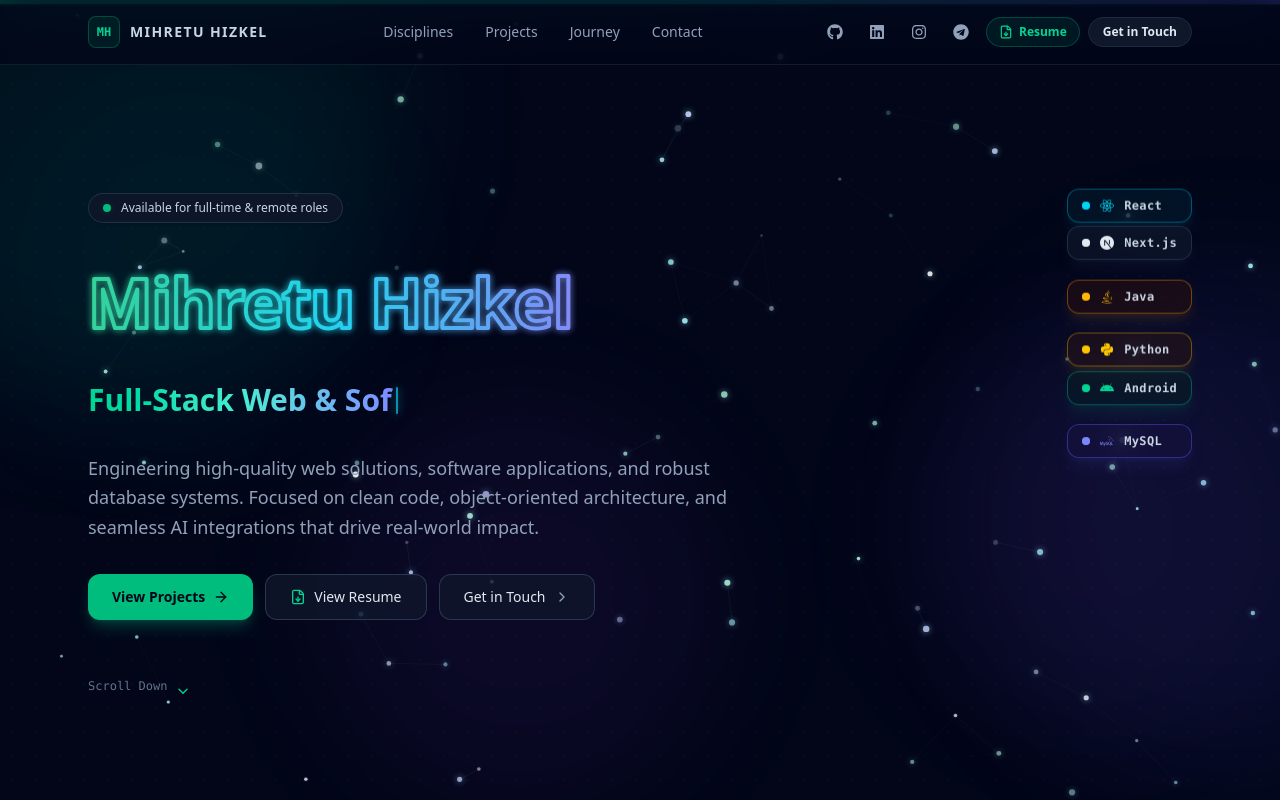
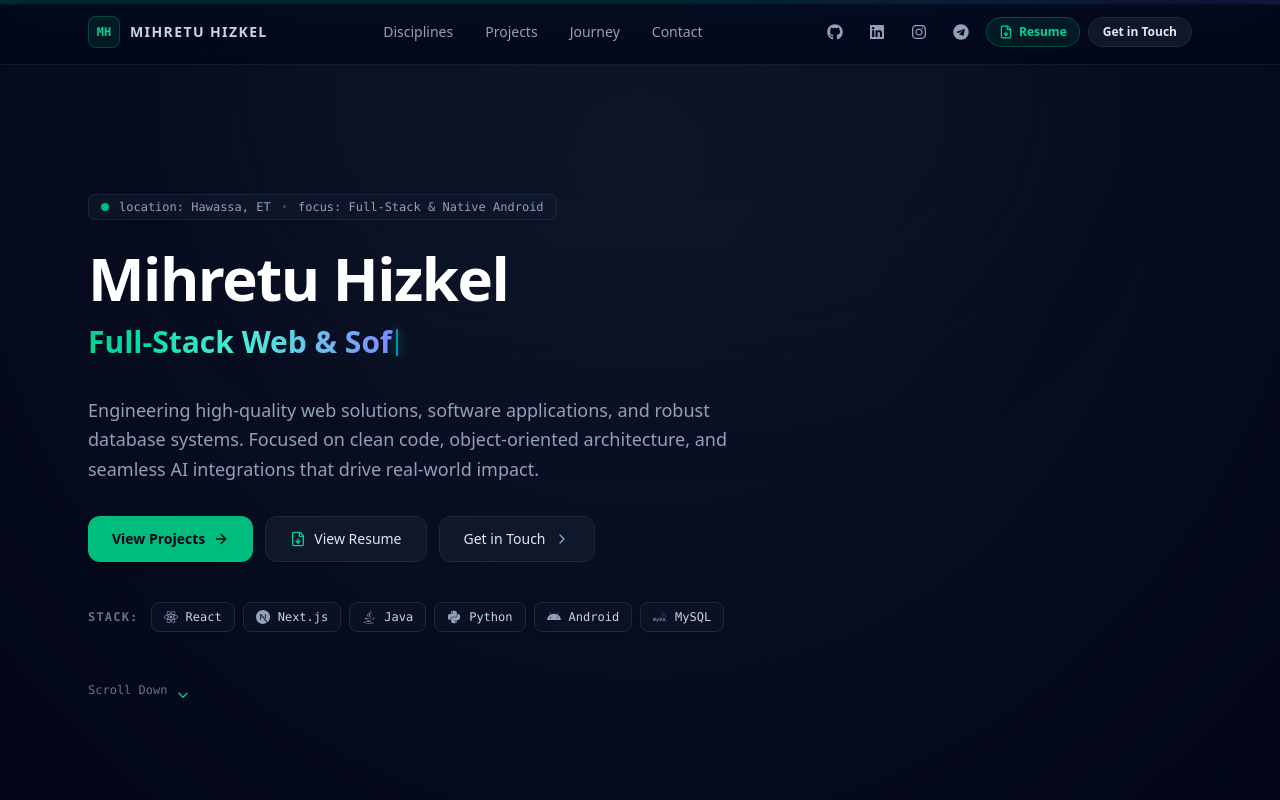
Before and after one commit to mihretu-dev/portfolio, a Next.js app: page / in a window 1280 px wide. Shown: the top 800 px of the page. Built offline with nearby package versions, Linux system fonts and the light colour scheme.

Commit message:
gave it a minimalist software engineering aesthetic look

```diff
--- a/src/app/page.tsx
+++ b/src/app/page.tsx
@@ -331,18 +331,10 @@ export default function PortfolioPage() {
         style={{ scaleX }}
       />
 
-      {/* ── Custom Animated Pointer ── */}
-      <CustomCursor />
-
-      {/* ── Fixed Starfield Background ── */}
-      <Starfield />
-
-      {/* ── Ambient Background Glows ── */}
-      <div className="pointer-events-none fixed inset-0 z-0 overflow-hidden" aria-hidden="true">
-        <div className="absolute -top-48 -left-48 w-[600px] h-[600px] bg-emerald-500/8 rounded-full blur-3xl" />
-        <div className="absolute top-1/3 -right-48 w-[500px] h-[500px] bg-indigo-500/8 rounded-full blur-3xl" />
-        <div className="absolute bottom-0 left-1/4 w-[400px] h-[400px] bg-purple-500/6 rounded-full blur-3xl" />
-        <div className="absolute inset-0 bg-grid-pattern opacity-30" />
+      {/* ── Ambient Radial Background ── */}
+      <div className="pointer-events-none fixed inset-0 z-0 overflow-hidden bg-slate-950" aria-hidden="true">
+        <div className="absolute inset-0 bg-[radial-gradient(circle_at_50%_20%,#0f172a_0%,#020617_100%)] opacity-90" />
+        <div className="absolute -top-40 left-1/2 -translate-x-1/2 w-[800px] h-[500px] bg-slate-900/30 blur-3xl pointer-events-none rounded-full" />
       </div>
 
       {/* ── Navigation ── */}
@@ -435,70 +427,48 @@ export default function PortfolioPage() {
         {/* ═══ HERO ═══════════════════════════════════════════════════════ */}
         <section id="hero" className="relative space-y-8 md:pt-8 overflow-visible">
 
-          {/* Animated Background Ambient Glow Pulses */}
-          <motion.div
-            className="absolute -top-24 -left-24 w-96 h-96 bg-cyan-500/10 rounded-full blur-3xl pointer-events-none"
-            animate={{
-              scale: [1, 1.2, 1],
-              opacity: [0.3, 0.5, 0.3],
-            }}
-            transition={{
-              duration: 8,
-              repeat: Infinity,
-              ease: "easeInOut",
-            }}
-          />
-          <motion.div
-            className="absolute top-1/3 -right-24 w-96 h-96 bg-purple-500/10 rounded-full blur-3xl pointer-events-none"
-            animate={{
-              scale: [1.2, 1, 1.2],
-              opacity: [0.3, 0.5, 0.3],
-            }}
-            transition={{
-              duration: 9,
-              repeat: Infinity,
-              ease: "easeInOut",
-            }}
-          />
-
           <motion.div
             variants={heroContainerVariants}
             initial="hidden"
             animate="show"
             className="space-y-7 max-w-3xl relative z-10"
           >
-            {/* 1. Availability Status Pill */}
+            {/* Developer Status Meta Line */}
             <motion.div variants={heroItemVariants}>
-              <div className="inline-flex items-center gap-2.5 px-3.5 py-1.5 rounded-full bg-slate-900/90 border border-slate-700/60 shadow-sm text-xs font-medium text-slate-300">
+              <div className="inline-flex items-center gap-2.5 px-3 py-1 rounded-md bg-slate-900/80 border border-slate-800/80 text-xs font-mono text-slate-400 shadow-sm">
                 <span className="relative flex h-2 w-2">
                   <span className="animate-ping absolute inline-flex h-full w-full rounded-full bg-emerald-400 opacity-75" />
                   <span className="relative inline-flex rounded-full h-2 w-2 bg-emerald-500" />
                 </span>
-                Available for full-time &amp; remote roles
+                <span>location: Hawassa, ET</span>
+                <span className="text-slate-700">•</span>
+                <span>focus: Full-Stack &amp; Native Android</span>
               </div>
             </motion.div>
 
-            {/* 2 & 3. Main Name Heading & Subtitle */}
+            {/* Main Name Heading & Subtitle */}
             <motion.div variants={heroItemVariants} className="space-y-2">
-              <AnimatedName />
+              <h1 className="text-4xl sm:text-5xl md:text-6xl font-bold tracking-tight text-white">
+                Mihretu Hizkel
+              </h1>
               <TypewriterSubtitle />
             </motion.div>
 
             {/* 4. Bio Text Paragraph */}
-            <motion.p variants={heroItemVariants} className="text-base sm:text-lg text-slate-400 leading-relaxed max-w-2xl">
+            <motion.p variants={heroItemVariants} className="text-base sm:text-lg text-slate-400 leading-relaxed max-w-2xl font-normal">
               Engineering high-quality web solutions, software applications, and robust
               database systems. Focused on clean code, object-oriented architecture,
               and seamless AI integrations that drive real-world impact.
             </motion.p>
 
-            {/* 5. Action Buttons with Hover & Tap Effects */}
+            {/* 5. Action Buttons */}
             <motion.div variants={heroItemVariants} className="pt-1 flex flex-wrap gap-3">
               <motion.a
                 href="#projects"
                 id="hero-view-projects"
-                whileHover={{ scale: 1.05 }}
-                whileTap={{ scale: 0.95 }}
-                className="group inline-flex items-center gap-2 px-6 py-3 rounded-xl bg-emerald-500 hover:bg-emerald-400 text-slate-950 font-bold text-sm transition-all duration-200 shadow-lg shadow-emerald-500/25 hover:shadow-emerald-500/40"
+                whileHover={{ scale: 1.02 }}
+                whileTap={{ scale: 0.98 }}
+                className="group inline-flex items-center gap-2 px-6 py-3 rounded-xl bg-emerald-500 hover:bg-emerald-400 text-slate-950 font-semibold text-sm transition-all duration-200 shadow-md"
               >
                 View Projects
                 <ArrowRight className="w-4 h-4 group-hover:translate-x-0.5 transition-transform" />
@@ -508,9 +478,9 @@ export default function PortfolioPage() {
                 target="_blank"
                 rel="noopener noreferrer"
                 id="hero-view-resume"
-                whileHover={{ scale: 1.05 }}
-                whileTap={{ scale: 0.95 }}
-                className="inline-flex items-center gap-2 px-6 py-3 rounded-xl bg-slate-900/80 hover:bg-slate-800 border border-slate-700/80 hover:border-slate-600 text-slate-200 font-medium text-sm transition-all duration-200 group"
+                whileHover={{ scale: 1.02 }}
+                whileTap={{ scale: 0.98 }}
+                className="inline-flex items-center gap-2 px-6 py-3 rounded-xl bg-slate-900 hover:bg-slate-800 border border-slate-800 hover:border-slate-700 text-slate-200 font-medium text-sm transition-all duration-200 group"
               >
                 <FileDown className="w-4 h-4 text-emerald-400 group-hover:translate-y-0.5 transition-transform" />
                 View Resume
@@ -518,17 +488,45 @@ export default function PortfolioPage() {
               <motion.a
                 href="#contact"
                 id="hero-get-in-touch"
-                whileHover={{ scale: 1.05 }}
-                whileTap={{ scale: 0.95 }}
-                className="inline-flex items-center gap-2 px-6 py-3 rounded-xl bg-slate-900/80 hover:bg-slate-800 border border-slate-700/80 hover:border-slate-600 text-slate-200 font-medium text-sm transition-all duration-200"
+                whileHover={{ scale: 1.02 }}
+                whileTap={{ scale: 0.98 }}
+                className="inline-flex items-center gap-2 px-6 py-3 rounded-xl bg-slate-900 hover:bg-slate-800 border border-slate-800 hover:border-slate-700 text-slate-200 font-medium text-sm transition-all duration-200"
               >
                 Get in Touch
                 <ChevronRight className="w-4 h-4 text-slate-400" />
               </motion.a>
             </motion.div>
 
+            {/* 6. Clean Horizontal Tech Stack Bar */}
+            <motion.div variants={heroItemVariants} className="pt-3">
+              <div className="flex flex-wrap items-center gap-2">
+                <span className="text-xs font-mono text-slate-500 uppercase tracking-widest mr-1 font-semibold">
+                  Stack:
+                </span>
+                {[
+                  { name: "React", icon: FaReact },
+                  { name: "Next.js", icon: SiNextdotjs },
+                  { name: "Java", icon: FaJava },
+                  { name: "Python", icon: FaPython },
+                  { name: "Android", icon: FaAndroid },
+                  { name: "MySQL", icon: SiMysql },
+                ].map((tech) => {
+                  const Icon = tech.icon;
+                  return (
+                    <div
+                      key={tech.name}
+                      className="inline-flex items-center gap-2 px-3 py-1.5 rounded-lg border border-slate-800 bg-slate-900/50 text-slate-300 text-xs font-mono font-medium hover:border-slate-700 hover:text-white transition-all shadow-sm cursor-default"
+                    >
+                      <Icon className="w-3.5 h-3.5 text-slate-400" />
+                      <span>{tech.name}</span>
+                    </div>
+                  );
+                })}
+              </div>
+            </motion.div>
+
             {/* Bouncing Scroll Down Indicator */}
-            <motion.div variants={heroItemVariants} className="pt-6">
+            <motion.div variants={heroItemVariants} className="pt-4">
               <a
                 href="#disciplines"
                 aria-label="Scroll down to Disciplines"
@@ -543,64 +541,6 @@ export default function PortfolioPage() {
                 </motion.div>
               </a>
             </motion.div>
-          </motion.div>
-
-          {/* 6. Decorative Floating Technology Pill Badges with Organic Floating Animation */}
-          <motion.div
-            initial={{ opacity: 0 }}
-            animate={{ opacity: 1 }}
-            transition={{ duration: 1, delay: 0.6 }}
-            className="hidden lg:flex absolute right-0 top-6 flex-col gap-3.5 z-20"
-          >
-            {[
-              { name: "React", icon: FaReact, color: "border-cyan-500/40 bg-cyan-950/30 text-cyan-400 shadow-cyan-500/10" },
-              { name: "Next.js", icon: SiNextdotjs, color: "border-slate-700/60 bg-slate-900/70 text-slate-200 shadow-slate-500/10" },
-              { name: "Java", icon: FaJava, color: "border-amber-500/40 bg-amber-950/30 text-amber-400 shadow-amber-500/10" },
-              { name: "Python", icon: FaPython, color: "border-yellow-500/40 bg-yellow-950/30 text-yellow-400 shadow-yellow-500/10" },
-              { name: "Android", icon: FaAndroid, color: "border-emerald-500/40 bg-emerald-950/30 text-emerald-400 shadow-emerald-500/10" },
-              { name: "MySQL", icon: SiMysql, color: "border-indigo-500/40 bg-indigo-950/30 text-indigo-400 shadow-indigo-500/10" },
-            ].map((tech, i) => {
-              const Icon = tech.icon;
-              const yFloat = [0, -(6 + (i % 3) * 2), 0, 6 + (i % 2) * 2, 0];
-              const duration = 4 + (i % 4) * 0.8;
-
-              return (
-                <motion.div
-                  key={tech.name}
-                  initial={{ x: 40, opacity: 0 }}
-                  animate={{
-                    x: 0,
-                    opacity: 1,
-                    y: yFloat,
-                  }}
-                  transition={{
-                    x: { delay: 0.7 + i * 0.1, duration: 0.5 },
-                    opacity: { delay: 0.7 + i * 0.1, duration: 0.5 },
-                    y: {
-                      duration,
-                      repeat: Infinity,
-                      ease: "easeInOut",
-                      delay: i * 0.3,
-                    },
-                  }}
-                  whileHover={{
-                    scale: 1.14,
-                    x: -12,
-                    boxShadow: "0 0 22px rgba(34, 211, 238, 0.3)",
-                  }}
-                  className={`group flex items-center gap-2.5 px-3.5 py-2 rounded-xl border backdrop-blur-md shadow-lg transition-all duration-300 cursor-pointer ${tech.color}`}
-                >
-                  <span className="relative flex h-2 w-2">
-                    <span className="animate-ping absolute inline-flex h-full w-full rounded-full bg-current opacity-60" />
-                    <span className="relative inline-flex rounded-full h-2 w-2 bg-current" />
-                  </span>
-                  <Icon className="w-3.5 h-3.5 group-hover:rotate-12 transition-transform duration-300" />
-                  <span className="text-xs font-mono font-semibold tracking-wide text-slate-300 group-hover:text-white">
-                    {tech.name}
-                  </span>
-                </motion.div>
-              );
-            })}
           </motion.div>
         </section>
 
```
